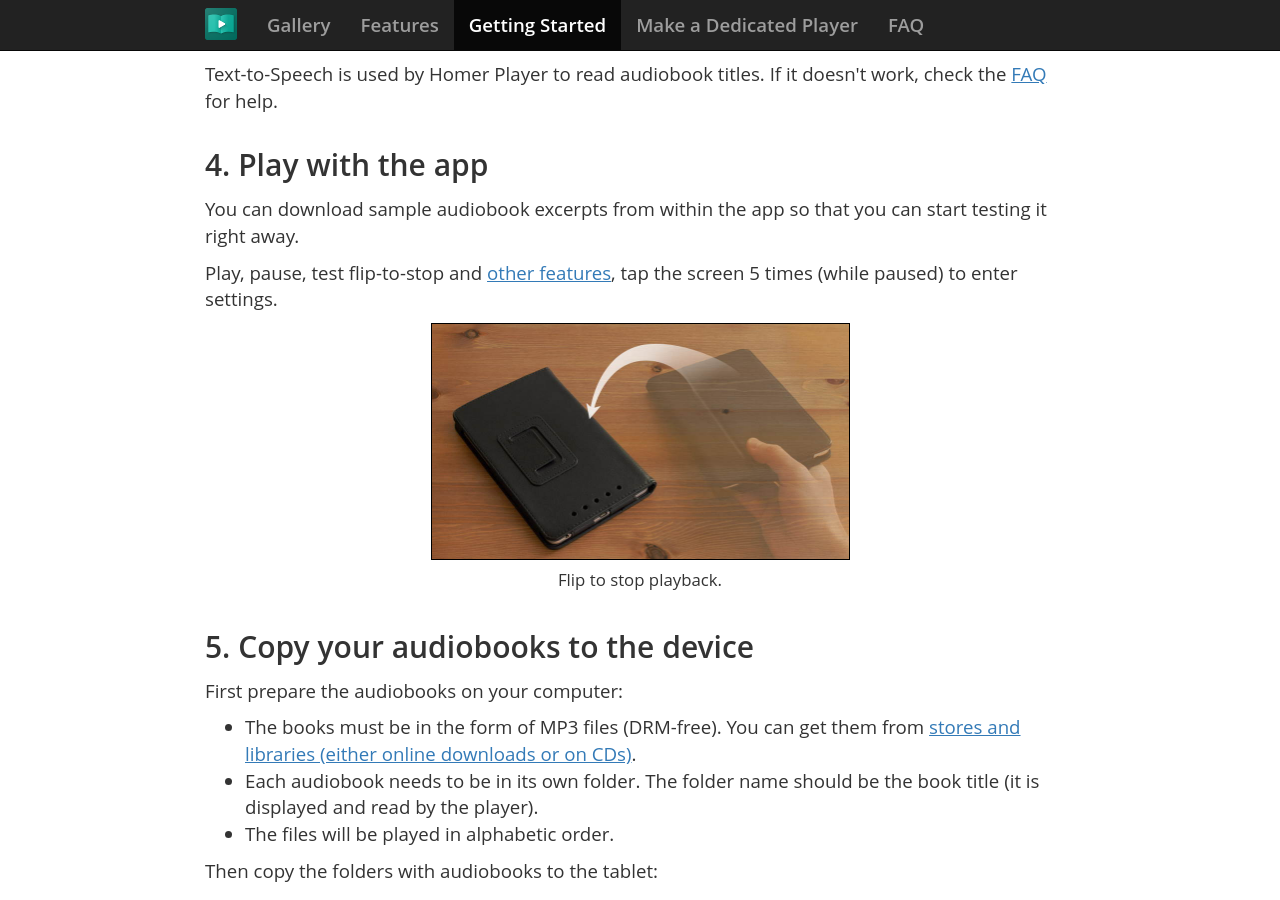
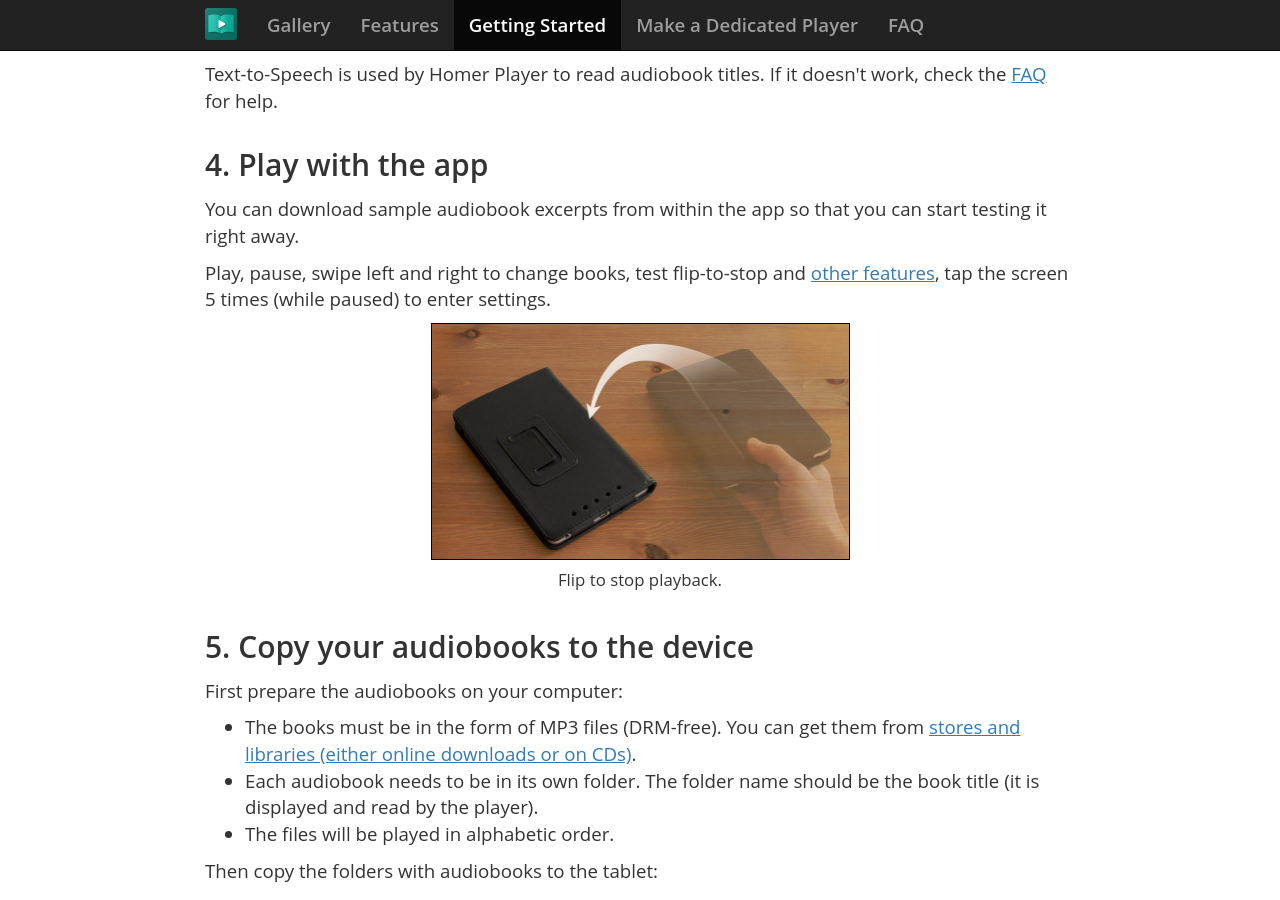
Before and after one commit to msimonides/homerplayer, a Jekyll site: the page built from getting-started.html, in a window 1280 px wide and 900 px high, scrolled down 1442 px. Built offline with Jekyll 4.4.1, drawn with Linux system fonts in a browser that asks for light colours; nearby versions of some CDN libraries; some web fonts are replaced; comment, search, counter and statistics services are not loaded.

Commit message:
Add info about swiping left and right to browse books.

```diff
--- a/features.html
+++ b/features.html
@@ -54,7 +54,8 @@ several books.
 <h3>Low vision friendly interface</h3>
 
 <p>
-Book titles are read out loud when browsing.<br>
+Book titles are read out loud when browsing, swipe left and right to change
+book.<br>
 The buttons are large and with high contrast.
 </p>
 
--- a/getting-started.html
+++ b/getting-started.html
@@ -62,8 +62,9 @@ start testing it right away.
 </p>
 
 <p>
-Play, pause, test flip-to-stop and <a href="features.html">other features</a>,
-tap the screen 5 times (while paused) to enter settings.
+Play, pause, swipe left and right to change books, test flip-to-stop and <a
+  href="features.html">other features</a>, tap the screen 5 times (while
+paused) to enter settings.
 </p>
 
 <div class="center-block photo" style="max-width: 419px">
```
